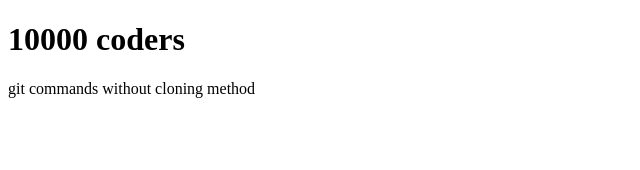
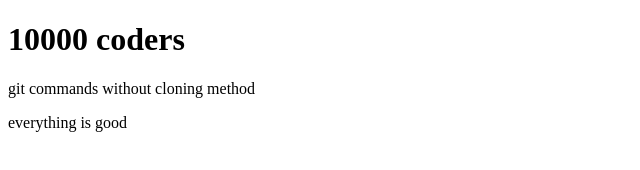
Before and after one commit to Raviteja6671/some1, a plain HTML site: page index.html in a window 1280 px wide. Shown: the whole page, without its empty margins (0-640 px from the left). Drawn offline with Linux system fonts and the light colour scheme.

Commit message:
naresh changes

```diff
--- a/index.html
+++ b/index.html
@@ -8,5 +8,6 @@
 <body>
      <h1>10000 coders</h1>
     <p>git commands without cloning method</p>
+    <p>everything is good</p>
 </body>
 </html>
```
